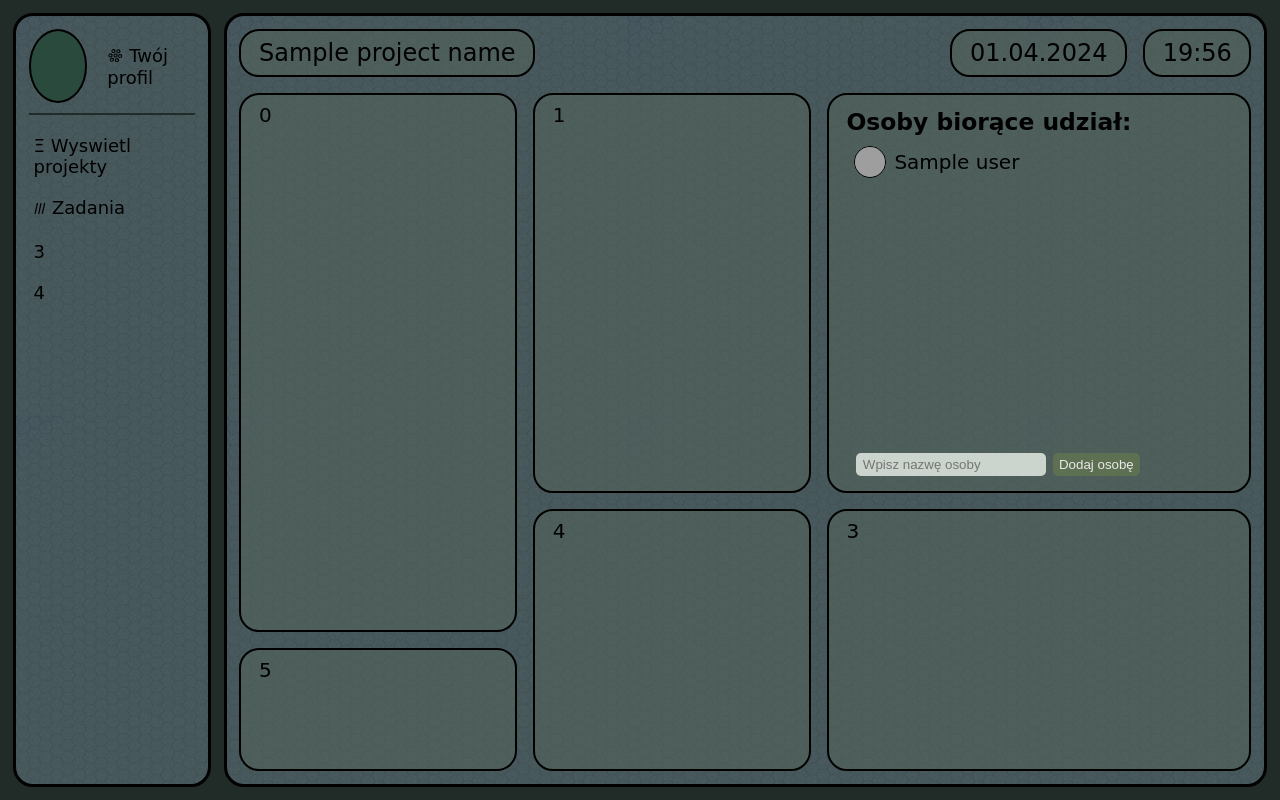
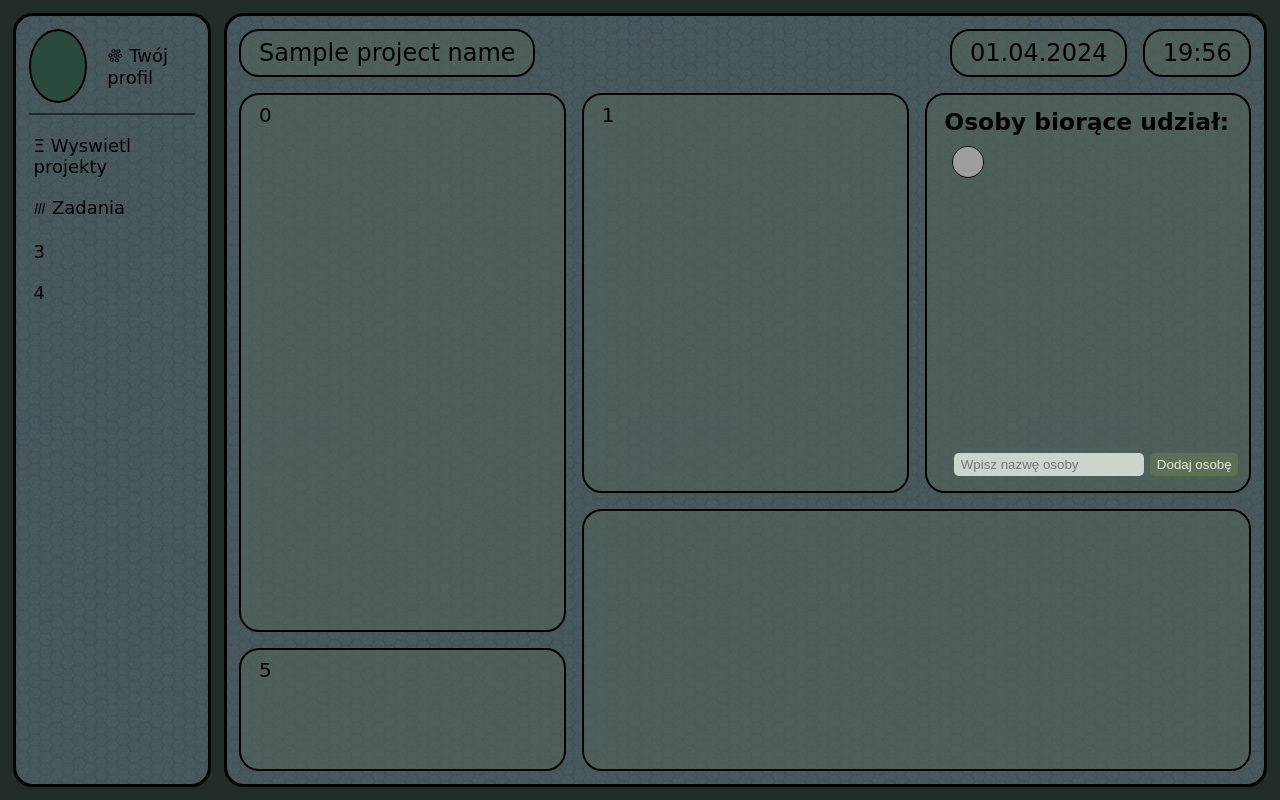
Before and after one commit to JRobak/Bledo, a Flask app: template templates/view_project.html in a window 1280 px wide. Run offline with Flask 3, Linux system fonts and the light colour scheme; tables that the repository leaves empty hold one stand-in row (values such as "Sample post"); the template is opened without the code that fills it: values that come from a table or form of the project are taken from there, most other values are stand-ins (such as "Sample title", 1, 10 or a date in 2020); grey boxes are pictures that could not be loaded.

Commit message:
Users in project Update

```diff
--- a/lib/query_models.py
+++ b/lib/query_models.py
@@ -1,6 +1,6 @@
 from datetime import datetime, timedelta
 from flask import g
-from .models import User, Project, Session
+from .models import User, Project, Session, Access_project
 from lib.__init__ import db
 
 
@@ -27,6 +27,14 @@
     return User.query.filter_by(id=session.user_id).first()
 
 
+# user info
+def change_position_user_by_nr_session(nr, position):
+    session = Session.query.filter_by(session_number=str(nr)).first()
+    user = User.query.filter_by(id=session.user_id).first()
+    user.position = position
+    db.session.commit()
+
+
 # projects
 def add_new_project(name, user_id):
     project = Project(name, user_id)
@@ -35,11 +43,28 @@
 
 
 def check_exists_project(name, user_id):
-    return Project.query.filter_by(name=name, user_id=user_id).first()
+    return Project.query.filter_by(name=name, user_id_creator=user_id).first()
+
+
+def get_project_by_id(project_id):
+    project = Project.query.filter_by(id=project_id).all()
+    return project[0].name
 
 
 def get_project_by_name_and_user(name, user_id):
-    return Project.query.filter_by(name=name, user_id=user_id).first()
+    project = Project.query.filter_by(name=name, user_id_creator=user_id).first()
+    if not project:
+        access_projects = Access_project.query.filter_by(user_id=user_id).all()
+        access_project_ids = [access.project_id for access in access_projects]
+        project = Project.query.filter(Project.name == name, Project.id.in_(access_project_ids)).first()
+    return project
+
+
+def get_access_project_by_id(user_id):
+    access = Access_project.query.filter_by(user_id=user_id).all()
+    access_ids = [x.project_id for x in access]
+    projects = Project.query.filter(Project.id.in_(access_ids)).all()
+    return [project.name for project in projects]
 
 
 def get_user_projects_name_by_user_id(user_id):
@@ -48,11 +73,28 @@
 
 
 def get_users_in_project_by_project_id(project_id):
-    users = User.query.filter_by(project_id=project_id).all()
+    split = '/split/'
+    access_list = Access_project.query.filter_by(project_id=project_id).all()
+    users = User.query.filter(User.id.in_([access.user_id for access in access_list])).all()
+    users = [split.join([str(user.name), str(user.img_path), str(user.position)]) for user in users]
+
+    return [str(x).split(split) for x in users]
 
 
-def get_user_host_project_by_project_id(project_id):
-    pass
+def get_host_project(project_id):
+    project = Project.query.filter_by(id=project_id).first()
+    return User.query.filter_by(id=project.user_id_creator).first()
+
+
+def add_new_user_by_project_id_and_user_name(project_id, user_name):
+    user = User.query.filter_by(name=user_name).first()
+    if not user or Access_project.query.filter_by(user_id=user.id).first():
+        return None
+
+    new_access = Access_project(user.id, project_id, 'Description')
+    db.session.add(new_access)
+    db.session.commit()
+    return new_access
 
 
 # image
--- a/templates/view_project.html
+++ b/templates/view_project.html
@@ -19,7 +19,7 @@
         display: grid;
         margin-top: 2vh;
         grid-template-rows: repeat(5, 1fr);
-        grid-template-columns: repeat(7, 1fr);
+        grid-template-columns: repeat(9, 1fr);
         gap: 2vh;
         flex-grow: 1;
     }
@@ -32,38 +32,38 @@
         grid-row-start: 1;
         grid-column-start: 1;
         grid-row-end: 5;
-        grid-column-end: 3;
+        grid-column-end: 4;
     }
     #item-1 {
         grid-row-start: 1;
-        grid-column-start: 3;
+        grid-column-start: 4;
         grid-row-end: 4;
-        grid-column-end: 5;
+        grid-column-end: 7;
     }
     #item-2 {
         grid-row-start: 1;
-        grid-column-start: 5;
+        grid-column-start: 7;
         grid-row-end: 4;
-        grid-column-end: 8;
+        grid-column-end: 10;
         position: relative;
     }
     #item-3 {
         grid-row-start: 4;
-        grid-column-start: 5;
+        grid-column-start: 7;
         grid-row-end: 6;
-        grid-column-end: 8;
+        grid-column-end: 10;
     }
     #item-4 {
         grid-row-start: 4;
-        grid-column-start: 3;
+        grid-column-start: 4;
         grid-row-end: 6;
-        grid-column-end: 5;
+        grid-column-end: 10;
     }
     #item-5 {
         grid-row-start: 5;
         grid-column-start: 1;
         grid-row-end: 6;
-        grid-column-end: 3;
+        grid-column-end: 4;
     }
     #item-2 form {
         position: absolute;
@@ -88,6 +88,8 @@
         padding: 5px 0;
         display: flex;
         align-items: center;
+        overflow: hidden;
+        color: #202120;
     }
     .user-take-part-in-box img {
         border: 1px solid black;
@@ -103,6 +105,15 @@
         scroll-behavior: smooth;
         word-wrap: break-word;
         max-height: 350px;
+    }
+    .user-take-part-in-box:first-child {
+        color: #000000;
+    }
+    .user-take-part-in-position {
+        padding-left: 20px;
+        white-space: nowrap;
+        overflow: hidden;
+        text-overflow: ellipsis;
     }
 
 
@@ -124,21 +135,29 @@
               <h3 style="padding: 0; margin: 5px 0;">Osoby biorące udział:</h3>
 
               <div id="item-2-users-box">
-                  {% for user in users_and_images %}
+                  {% for user in users %}
                     <div class="user-take-part-in-box">
-                        <img src="{{ url_for('static', filename='image/' + users_and_images[user] )}}">
-                        {{user}}
+                        <img src="{{ url_for('static', filename='image/' + user[1] )}}">
+                        <div class="user-take-part-in-name">{{ user[0] }}</div>
+                        <div class="user-take-part-in-position">{{ user[2] }}</div>
                     </div>
                   {% endfor %}
               </div>
 
-              <form action="//" method="post">
-                  <input type="text" name="new-user-name" placeholder="Wpisz nazwę osoby">
-                  <input type="submit" value="Dodaj osobę">
-              </form>
+              <form action="/add_new_user/" method="POST">
+                <input type="hidden" name="project_id" value="{{ project_id }}">
+                {% if error %}
+                    <input type="text" name="new-user-name" placeholder="{{ error }}">
+                {% else %}
+                    <input type="text" name="new-user-name" placeholder="Wpisz nazwę osoby">
+                {% endif %}
+                <input type="submit" value="Dodaj osobę">
+            </form>
           </div>
-          <div id="item-3" class="floating-box">3</div>
-          <div id="item-4" class="floating-box">4</div>
+<!--          <div id="item-3" class="floating-box">3</div>-->
+          <div id="item-4" class="floating-box">
+
+          </div>
           <div id="item-5" class="floating-box">5</div>
     </div>
 
```
Also changed, not shown: app/migrations/versions/dcbc3eeb5cd5_user_and_access_project_update.py (added, +32 -0 lines), app/migrations/versions/e636eff0e214_added_description_for_user.py (added, +32 -0 lines), lib/models.py (+5 -4 lines), routes/account.py (+14 -2 lines), routes/projects.py (+21 -22 lines), templates/account.html (+25 -1 lines), templates/view_projects.html (+11 -3 lines), static/image/53341.jpg (added), static/image/RnaZtle_1.png (added), static/image/bg1.png (added), static/image/car-blueprint-vector-7784500.jpg (added), static/image/defaultzl.png (added), static/image/pociag.png (added).
